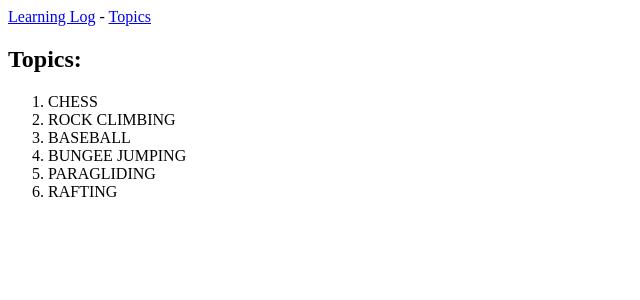
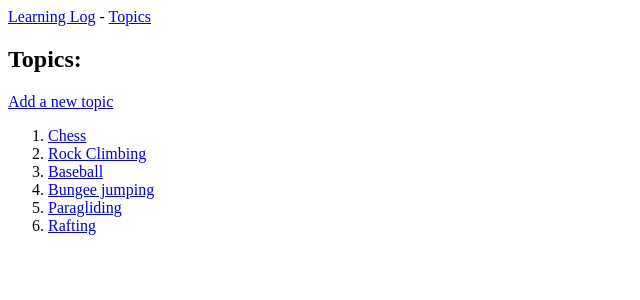
Before and after one commit to salimunlu/learning_log_, a Django app: page /topics/ in a window 1280 px wide. Shown: the top 300 px of the page, without its empty margins (0-640 px from the left). Run offline with Django 5.2, Linux system fonts and the light colour scheme; data comes from the database, SQL or seed files in the repository; both versions use the stored data as it was after the commit.

Commit message:
New topic, new entry, edit entry özellikleri eklendi

```diff
--- a/learning_logs/templates/learning_logs/topics.html
+++ b/learning_logs/templates/learning_logs/topics.html
@@ -2,9 +2,14 @@
 
 {% block content %}
 	<h2>Topics:</h2>
+
+    <a href="{% url 'learning_logs:new_topic' %}">Add a new topic</a>
+
     <ol>
         {% for topic in topics %}
-    	    <li>{{ topic.text|upper }}</li>
+    	    <li>
+                <a href="{% url 'learning_logs:topic' topic.id %}">{{ topic }}</a>
+            </li>
         {% endfor %}
     </ol>
 
--- a/learning_logs/urls.py
+++ b/learning_logs/urls.py
@@ -6,4 +6,8 @@ app_name = 'learning_logs'
 urlpatterns = [
     path('', views.index, name='index'),
     path('topics/', views.topics, name='topics'),
+    path('topics/<int:topic_id>/', views.topic, name='topic'),
+    path('new_topic/', views.new_topic, name='new_topic'),
+    path('new_entry/<int:topic_id>/', views.new_entry, name='new_entry'),
+    path('edit_entry/<int:entry_id>/', views.edit_entry, name='edit_entry'),
 ]
--- a/learning_logs/views.py
+++ b/learning_logs/views.py
@@ -1,4 +1,6 @@
-from django.shortcuts import render
+from django.shortcuts import render, redirect
+
+from .forms import TopicForm, EntryForm
 from .models import Topic, Entry
 
 # Create your views here.
@@ -11,3 +13,57 @@ def topics(request):
     topics = Topic.objects.order_by('date_added')
     context = {'topics': topics}
     return render(request, 'learning_logs/topics.html', context)
+
+
+def topic(request, topic_id):
+    """Show a topic and all its entries."""
+    topic = Topic.objects.get(id=topic_id)
+    entries = Entry.objects.filter(topic_id=topic.id)
+    context = {'topic': topic, 'entries': entries}
+    return render(request, 'learning_logs/topic.html', context)
+
+
+def new_topic(request):
+    """Add a new topic."""
+    if request.method != 'POST':
+        form = TopicForm()
+    else:
+        form = TopicForm(request.POST)
+        if form.is_valid():
+            form.save()
+            return redirect('learning_logs:topics')
+    context = {'form': form}
+    return render(request, 'learning_logs/new_topic.html', context)
+
+
+def new_entry(request, topic_id):
+    topic = Topic.objects.get(id=topic_id)
+    myvar = "Hello World"
+
+    if request.method != 'POST':    # bu bir GET isteğidir
+        form = EntryForm()
+    else:                           # POST isteği
+        form = EntryForm(request.POST)
+        if form.is_valid():
+            new_entry = form.save(commit=False)
+            new_entry.topic = topic
+            new_entry.save()
+            return redirect('learning_logs:topic', topic_id=topic_id)
+
+    context = {'form': form, 'topic': topic, 'myvar': myvar}
+    return render(request, 'learning_logs/new_entry.html', context)
+
+
+def edit_entry(request, entry_id):
+    entry = Entry.objects.get(id=entry_id)
+
+    if request.method != 'POST':   # Burası GET
+        form = EntryForm(instance=entry)
+    else:                          # Burası POST
+        form = EntryForm(instance=entry, data=request.POST)
+        if form.is_valid():
+            form.save()
+            return redirect('learning_logs:topic', topic_id=entry.topic.id)
+
+    context = {'entry': entry, 'form': form}
+    return render(request, 'learning_logs/edit_entry.html', context)
```
Also changed, not shown: learning_logs/forms.py (added, +17 -0 lines), learning_logs/templates/learning_logs/edit_entry.html (added, +15 -0 lines), learning_logs/templates/learning_logs/new_entry.html (added, +16 -0 lines), learning_logs/templates/learning_logs/new_topic.html (added, +13 -0 lines), learning_logs/templates/learning_logs/topic.html (added, +24 -0 lines), db.sqlite3.
